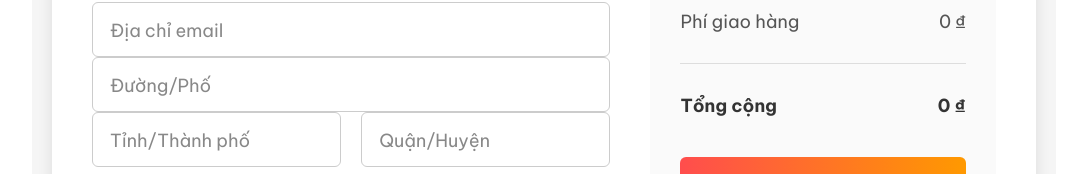
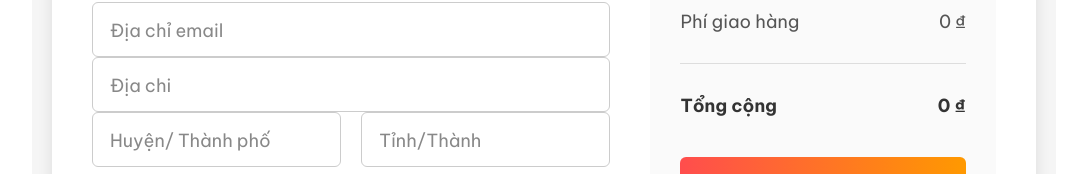
Before and after one commit to lambaluan2609/Food-Del, a React (Vite) app in the folder frontend/: page /order in a window 1280 px wide. Shown: the part 311-485 px from the top of the page, without its empty margins (96-1183 px from the left). Built offline with nearby package versions, Linux system fonts and the light colour scheme; no server answers.

Commit message:
update UI

```diff
--- a/frontend/src/context/StoreContext.jsx
+++ b/frontend/src/context/StoreContext.jsx
@@ -101,10 +101,10 @@ const StoreContextProvider = (props) => {
         setCartAmount(newCartAmount);
         localStorage.setItem("cartItems", JSON.stringify(cartItems));
 
-        if (newCartAmount > 0 && newCartAmount < 100000) {
-            setDeliveryFee(15000);
+        if (newCartAmount > 0 && newCartAmount < 200000) {
+            setDeliveryFee(10000);
         } else if (newCartAmount >= 100000 && newCartAmount < 500000) {
-            setDeliveryFee(10000);
+            setDeliveryFee(0);
         } else {
             setDeliveryFee(0);
         }
--- a/frontend/src/pages/PlaceOrder/PlaceOrder.jsx
+++ b/frontend/src/pages/PlaceOrder/PlaceOrder.jsx
@@ -31,8 +31,8 @@ const PlaceOrder = () => {
 
     // Kiểm tra productList có tồn tại và có dữ liệu
     if (!productList || productList.length === 0) {
-        toast.error("Không thể tải danh sách sản phẩm!");
-        return;
+      toast.error("Không thể tải danh sách sản phẩm!");
+      return;
     }
 
     productList.forEach((item) => {
@@ -123,7 +123,7 @@ const PlaceOrder = () => {
               type="text"
               placeholder=" "
             />
-            <label>Đường/Phố</label>
+            <label>Địa chi</label>
           </div>
           <div className="form-group multi-fields">
             <div className="input-wrapper">
@@ -135,7 +135,7 @@ const PlaceOrder = () => {
                 type="text"
                 placeholder=" "
               />
-              <label>Tỉnh/Thành phố</label>
+              <label>Huyện/ Thành phố</label>
             </div>
             <div className="input-wrapper">
               <input
@@ -146,7 +146,7 @@ const PlaceOrder = () => {
                 type="text"
                 placeholder=" "
               />
-              <label>Quận/Huyện</label>
+              <label>Tỉnh/Thành</label>
             </div>
           </div>
           <div className="input-wrapper">
--- a/frontend/src/pages/ProductDetail/ProductDetail.jsx
+++ b/frontend/src/pages/ProductDetail/ProductDetail.jsx
@@ -134,8 +134,8 @@ const ProductDetail = () => {
                         </div>
 
                         <div className="shipping-info">
-                            <p><strong>Giao hàng:</strong> Miễn phí cho đơn từ 500.000₫</p>
-                            <p><strong>Thời gian giao:</strong> 2-5 ngày làm việc</p>
+                            <p><strong>Giao hàng:</strong> Miễn phí cho đơn từ 200.000₫</p>
+                            <p><strong>Thời gian giao:</strong> 2-7 tiếng sau khi đặt hàng</p>
                         </div>
                     </div>
                 </div>
@@ -176,7 +176,7 @@ const ProductDetail = () => {
                     <h2>Sản phẩm liên quan</h2>
                     <div className="related-products">
                         {/* Thêm logic để render danh sách sản phẩm liên quan */}
-                        <p>Chưa có sản phẩm liên quan (Cần API để hiển thị).</p>
+                        {/* <p>Chưa có sản phẩm liên quan (Cần API để hiển thị).</p> */}
                     </div>
                 </div>
             </div>
```
